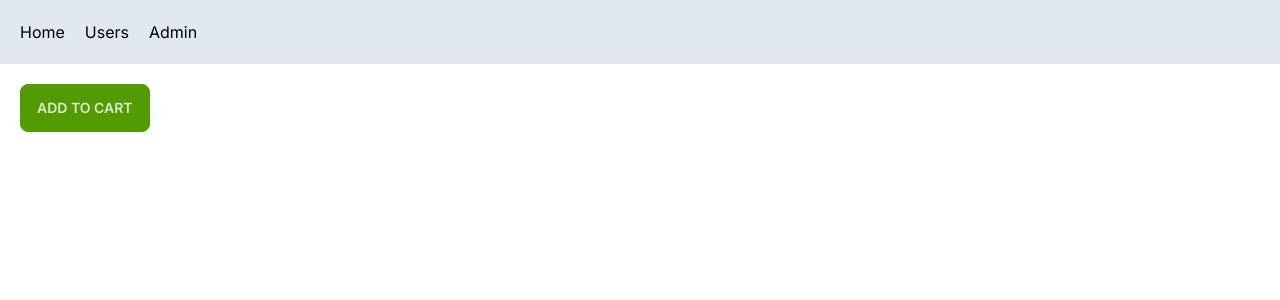
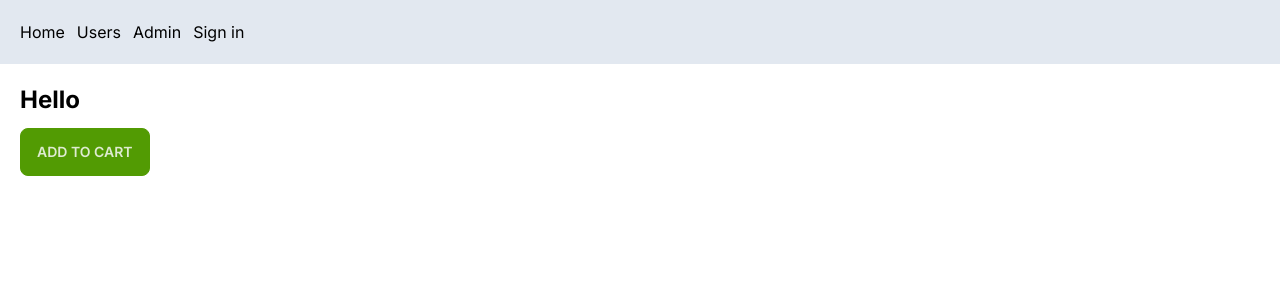
Before and after one commit to MilitsaTsvetkova/next-app, a Next.js app: page / in a window 1280 px wide. Shown: the top 300 px of the page. Built offline with nearby package versions, Linux system fonts and the light colour scheme; no server answers.

Commit message:
add authentication

```diff
--- a/app/Navbar.tsx
+++ b/app/Navbar.tsx
@@ -1,16 +1,26 @@
+"use client";
+import { useSession } from "next-auth/react";
 import Link from "next/link";
 import React from "react";
 
 function Navbar() {
+  const { status, data: session } = useSession();
+
   return (
-    <div className="flex bg-slate-200 p-5">
-      <Link href="/" className="mr-5">
-        Home
-      </Link>
-      <Link href="/users" className="mr-5">
-        Users
-      </Link>
+    <div className="flex bg-slate-200 p-5 space-x-3">
+      <Link href="/">Home</Link>
+      <Link href="/users">Users</Link>
       <Link href="/admin">Admin</Link>
+      {status === "authenticated" ? (
+        <div>
+          {session.user!.name}
+          <Link href="/api/auth/signout" className="ml-3">
+            Sign Out
+          </Link>
+        </div>
+      ) : (
+        <Link href="/api/auth/signin">Sign in</Link>
+      )}
     </div>
   );
 }
--- /dev/null
+++ b/app/api/auth/[...nextauth]/route.ts
@@ -0,0 +1,15 @@
+import NextAuth from "next-auth";
+import GoogleProvider from "next-auth/providers/google";
+
+export const authOptions = {
+  providers: [
+    GoogleProvider({
+      clientId: process.env.GOOGLE_CLIENT_ID!,
+      clientSecret: process.env.GOOGLE_CLIENT_SECRET!,
+    }),
+  ],
+};
+
+const handler = NextAuth(authOptions);
+
+export { handler as GET, handler as POST };
--- /dev/null
+++ b/app/auth/Provider.tsx
@@ -0,0 +1,9 @@
+"use client";
+import { SessionProvider } from "next-auth/react";
+import React, { ReactNode } from "react";
+
+function AuthProvider({ children }: { children: ReactNode }) {
+  return <SessionProvider>{children}</SessionProvider>;
+}
+
+export default AuthProvider;
--- a/app/layout.tsx
+++ b/app/layout.tsx
@@ -2,7 +2,7 @@ import "./globals.css";
 import type { Metadata } from "next";
 import { Inter } from "next/font/google";
 import Navbar from "./Navbar";
-import { Suspense } from "react";
+import AuthProvider from "./auth/Provider";
 
 const inter = Inter({ subsets: ["latin"] });
 
@@ -19,8 +19,10 @@ export default function RootLayout({
   return (
     <html lang="en" data-theme="lemonade">
       <body className={inter.className}>
-        <Navbar />
-        <main className="p-5">{children}</main>
+        <AuthProvider>
+          <Navbar />
+          <main className="p-5">{children}</main>
+        </AuthProvider>
       </body>
     </html>
   );
--- a/app/page.tsx
+++ b/app/page.tsx
@@ -1,9 +1,13 @@
 import Link from "next/link";
 import ProductCard from "./components/ProductCard/ProductCard";
+import { getServerSession } from "next-auth";
+import { authOptions } from "./api/auth/[...nextauth]/route";
 
-export default function Home() {
+export default async function Home() {
+  const session = await getServerSession(authOptions);
   return (
     <main>
+      <h1>Hello {session && <span>{session.user!.name}</span>}</h1>
       <ProductCard />
     </main>
   );
--- a/package.json
+++ b/package.json
@@ -18,6 +18,7 @@
     "eslint-config-next": "13.5.6",
     "fast-sort": "^3.4.0",
     "next": "13.5.6",
+    "next-auth": "^4.24.5",
     "next-cloudinary": "^5.6.0",
     "postcss": "8.4.31",
     "prisma": "^5.5.2",
```
Also changed, not shown: 1 other file (tests, documents, lock files or other folders).
